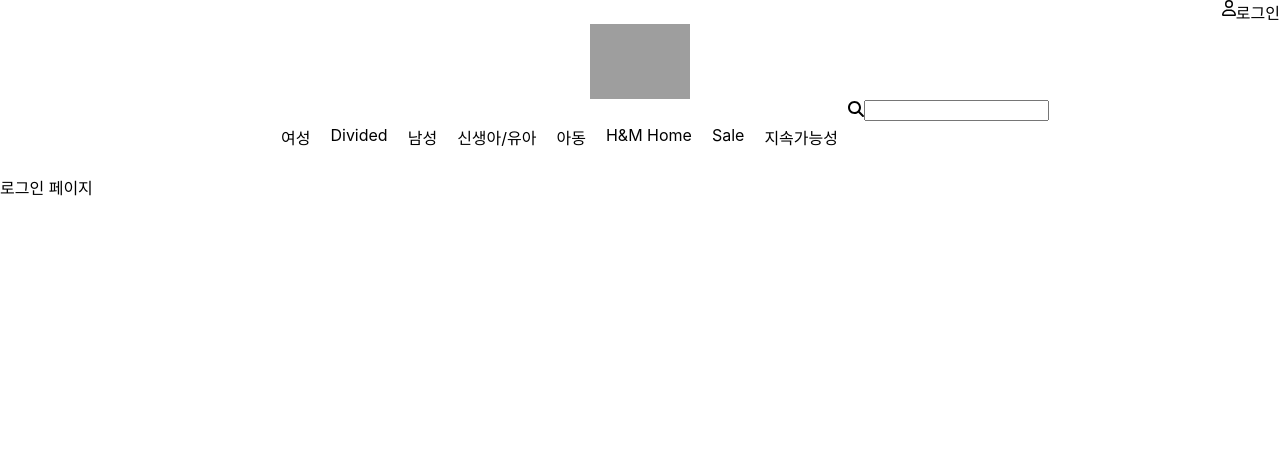
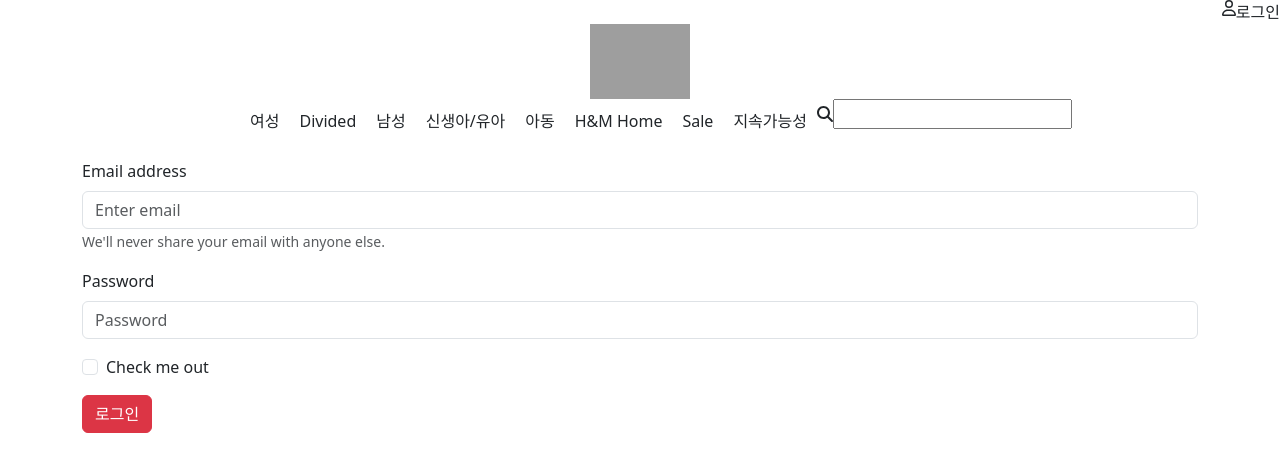
Before and after one commit to kimjaeeungit/hnm-react-project2, a React (Create React App) app: page /login in a window 1280 px wide. Shown: the top 472 px of the page. Built offline with nearby package versions, Linux system fonts and the light colour scheme; grey boxes are pictures that could not be loaded.

Commit message:
privateRoute

```diff
--- a/package.json
+++ b/package.json
@@ -10,8 +10,10 @@
     "@testing-library/jest-dom": "^5.17.0",
     "@testing-library/react": "^13.4.0",
     "@testing-library/user-event": "^13.5.0",
+    "bootstrap": "^5.3.3",
     "json-server": "^1.0.0-beta.2",
     "react": "^18.3.1",
+    "react-bootstrap": "^2.10.4",
     "react-dom": "^18.3.1",
     "react-router-dom": "^6.26.1",
     "react-scripts": "5.0.1",
--- a/src/App.css
+++ b/src/App.css
@@ -1,6 +1,8 @@
 .login-button {
   display: flex;
   justify-content: flex-end;
+  /* 커서 올리면 손가락 모양뜨게하기 */
+  cursor: pointer;
 }
 
 .nav-section {
@@ -25,3 +27,11 @@
 .search-area {
   justify-content: flex-end;
 }
+
+.card-detail:hover img {
+  transform: scale(1.1);
+}
+.img {
+  width: 310px;
+  overflow: hidden;
+}
--- a/src/App.js
+++ b/src/App.js
@@ -5,6 +5,9 @@
 import Login from './page/Login';
 import ProductDetail from './page/ProductDetail';
 import Navbar from './component/Navbar';
+import 'bootstrap/dist/css/bootstrap.min.css';
+import { useEffect, useState } from 'react';
+import PrivateRoute from './routes/PrivateRoute';
 
 // 1. 전체상품페이지, 로그인, 상품상세페이지
 // 1-1 Navigation 바 만들기 (그대로 유지하기)
@@ -17,13 +20,24 @@
 // 8. 로그인을 하면 로그아웃이 보이고 로그아웃을 하면 로그인이 보인다.
 
 function App() {
+  //로그인을 한 유저인지 아닌지 알려주는 state
+  const [authenticate, setAuthenticate] = useState(false);
+  useEffect(() => {
+    console.log('authenticate', authenticate);
+  }, [authenticate]);
   return (
     <div>
       <Navbar />
       <Routes>
         <Route path="/" element={<ProductAll></ProductAll>} />
-        <Route path="/login" element={<Login></Login>} />
-        <Route path="/product/:id" element={<ProductDetail></ProductDetail>} />
+        <Route
+          path="/login"
+          element={<Login setAuthenticate={setAuthenticate}></Login>}
+        />
+        <Route
+          path="/product/:id"
+          element={<PrivateRoute authenticate={authenticate} />}
+        />
       </Routes>
     </div>
   );
--- a/src/component/Navbar.js
+++ b/src/component/Navbar.js
@@ -2,6 +2,7 @@
 import { FontAwesomeIcon } from '@fortawesome/react-fontawesome';
 import { faUser } from '@fortawesome/free-regular-svg-icons';
 import { faSearch } from '@fortawesome/free-solid-svg-icons';
+import { useNavigate } from 'react-router-dom';
 
 const Navbar = () => {
   const menuList = [
@@ -14,10 +15,14 @@
     'Sale',
     '지속가능성',
   ];
+  const navigate = useNavigate();
+  const goToLogin = () => {
+    navigate('/login');
+  };
   return (
     <div>
       <div>
-        <div className="login-button">
+        <div className="login-button" onClick={goToLogin}>
           <FontAwesomeIcon icon={faUser} />
           <div>로그인</div>
         </div>
--- a/src/component/ProductCard.js
+++ b/src/component/ProductCard.js
@@ -1,13 +1,18 @@
 import React from 'react';
+import { useNavigate } from 'react-router-dom';
 
-const ProductCard = () => {
+const ProductCard = ({ item }) => {
+  const navigate = useNavigate();
+  const showDetail = () => {
+    navigate(`/product/${item.id}`);
+  };
   return (
-    <div>
-      <img src="https://image.hm.com/assets/hm/71/b6/71b6e77c6876684df36ee5cd6017c026cc47a5a3.jpg?imwidth=180" />
-      <div>Conscious choice</div>
-      <div>벨티드 트윌 코트</div>
-      <div>99,000</div>
-      <div>신제품</div>
+    <div className="card-detail" onClick={showDetail}>
+      <img className="img" src={item?.img} />
+      <div>{item?.choice == true ? 'Conscious choice' : ''}</div>
+      <div>{item?.title}</div>
+      <div>{item?.price}</div>
+      <div>{item?.new == true ? '신제품' : ''}</div>
     </div>
   );
 };
--- a/src/page/Login.js
+++ b/src/page/Login.js
@@ -1,7 +1,40 @@
 import React from 'react';
+import { Form, Button, Container } from 'react-bootstrap';
+import { useNavigate } from 'react-router-dom';
 
-const Login = () => {
-  return <div>로그인 페이지</div>;
+const Login = ({ setAuthenticate }) => {
+  const navigate = useNavigate();
+  const loginUser = (event) => {
+    console.log('login user function issue');
+    //submit후 새로고침 막아주는 함수
+    event.preventDefault();
+    setAuthenticate(true);
+    navigate('/');
+  };
+  return (
+    <Container>
+      <Form onSubmit={(event) => loginUser(event)}>
+        <Form.Group className="mb-3" controlId="formBasicEmail">
+          <Form.Label>Email address</Form.Label>
+          <Form.Control type="email" placeholder="Enter email" />
+          <Form.Text className="text-muted">
+            We'll never share your email with anyone else.
+          </Form.Text>
+        </Form.Group>
+
+        <Form.Group className="mb-3" controlId="formBasicPassword">
+          <Form.Label>Password</Form.Label>
+          <Form.Control type="password" placeholder="Password" />
+        </Form.Group>
+        <Form.Group className="mb-3" controlId="formBasicCheckbox">
+          <Form.Check type="checkbox" label="Check me out" />
+        </Form.Group>
+        <Button variant="danger" type="submit">
+          로그인
+        </Button>
+      </Form>
+    </Container>
+  );
 };
 
 export default Login;
--- a/src/page/ProductAll.js
+++ b/src/page/ProductAll.js
@@ -1,5 +1,6 @@
 import React, { useEffect, useState } from 'react';
 import ProductCard from '../component/ProductCard';
+import { Container, Row, Col } from 'react-bootstrap';
 
 const ProductAll = () => {
   const [productList, setProductList] = useState([]);
@@ -15,6 +16,15 @@
   }, []);
   return (
     <div>
+      <Container>
+        <Row>
+          {productList.map((item) => (
+            <Col lg={3}>
+              <ProductCard item={item} />
+            </Col>
+          ))}
+        </Row>
+      </Container>
       <ProductCard />
     </div>
   );
--- /dev/null
+++ b/src/routes/PrivateRoute.js
@@ -0,0 +1,9 @@
+import React from 'react';
+import ProductDetail from '../page/ProductDetail';
+import { Navigate } from 'react-router-dom';
+
+const PrivateRoute = ({ authenticate }) => {
+  return authenticate == true ? <ProductDetail /> : <Navigate to="/login" />;
+};
+
+export default PrivateRoute;
```
Also changed, not shown: 1 other file (tests, documents, lock files or other folders).
